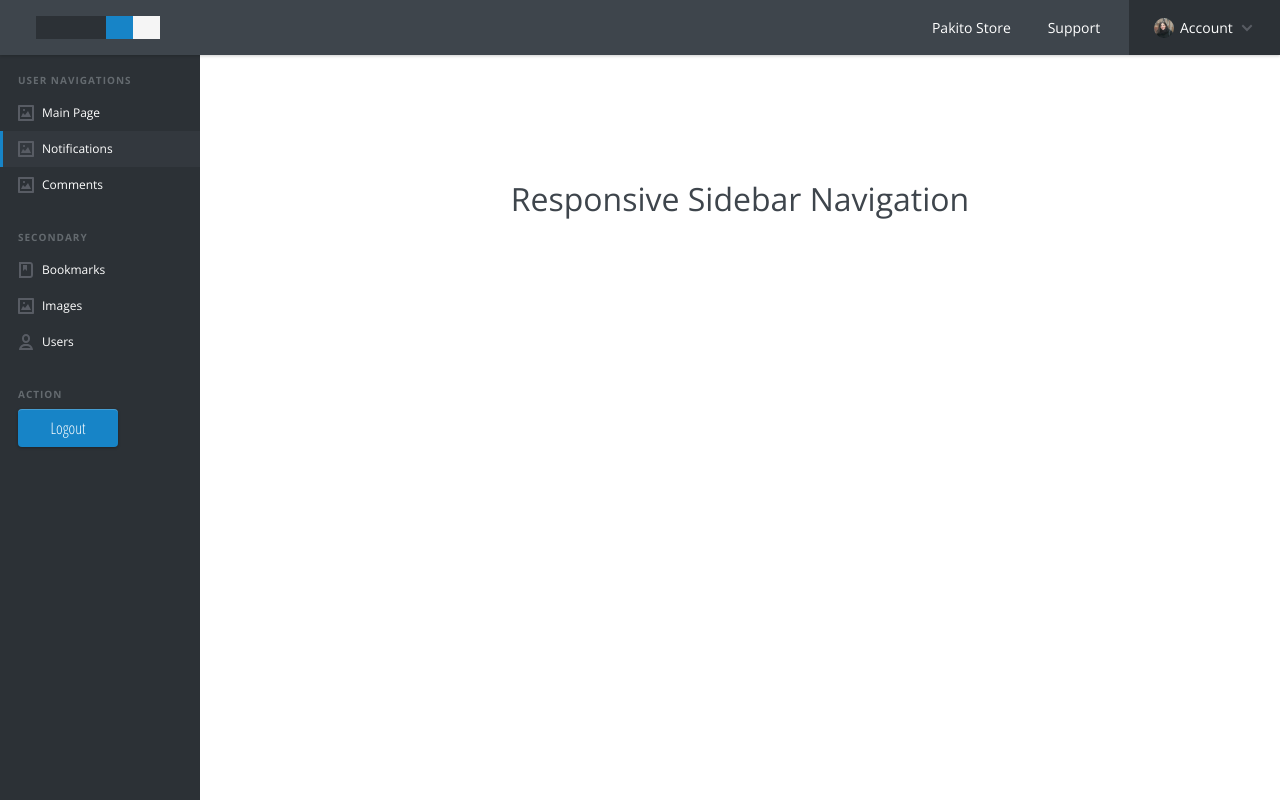
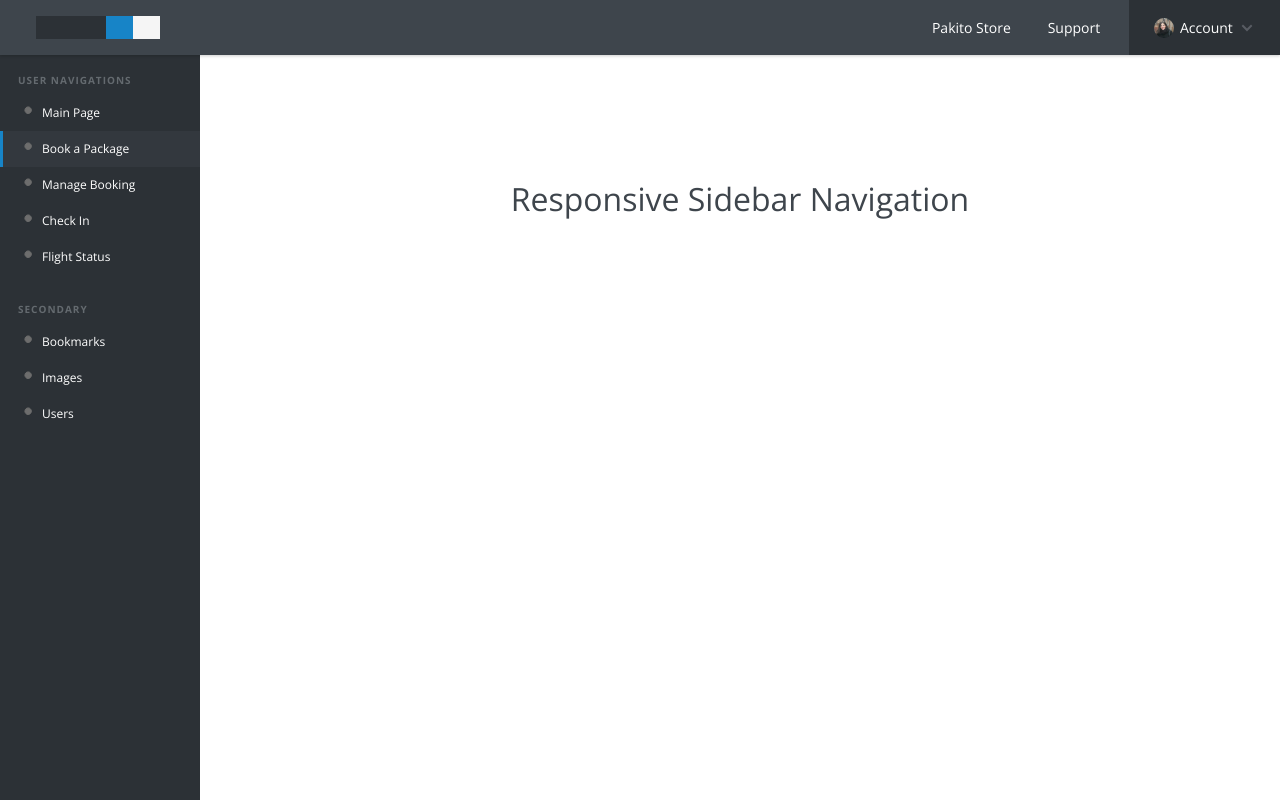
Before and after one commit to markdenverPH/PHP_Projie, a PHP site: page /php_projie/Fragments/Landing.php in a window 1280 px wide. Run offline with PHP 8.4, Linux system fonts and the light colour scheme; the visitor is signed in with stand-in values (Sample User, id 1).

Commit message:
finalized the navs

```diff
--- a/Fragments/Landing.php
+++ b/Fragments/Landing.php
@@ -46,6 +46,7 @@ if($_SESSION['is_logged'] == FALSE){
 						<li><a href="#0">My Account</a></li>
 						<li><a href="#0">Edit Account</a></li>
 
+						<li><a href="logout.php">Logout</a></li>
 					</ul>
 				</li>
 			</ul>
@@ -57,13 +58,15 @@ if($_SESSION['is_logged'] == FALSE){
 			<ul>
 				<li class="cd-label">User Navigations</li>
 				<li class=""><a href="#0">Main Page</a></li>
-				<li class=" active"><a href="#0">Notifications</a></li>
-				<li class=""><a href="#0">Comments</a></li>
+				<li class="active"><a href="#0">Book a Package</a></li>
+				<li class=""><a href="#0">Manage Booking</a></li>
+				<li class=""><a href="#0">Check In</a></li>
+				<li class=""><a href="#0">Flight Status</a></li>
 			</ul>
 
 			<ul>
 				<li class="cd-label">Secondary</li>
-				<li class="has-children bookmarks">
+				<li class="has-children ">
 					<a href="#0">Bookmarks</a>
 
 					<ul>
@@ -72,7 +75,7 @@ if($_SESSION['is_logged'] == FALSE){
 						<li><a href="#0">Import Bookmark</a></li>
 					</ul>
 				</li>
-				<li class="has-children images">
+				<li class="has-children ">
 					<a href="#0">Images</a>
 
 					<ul>
@@ -81,7 +84,7 @@ if($_SESSION['is_logged'] == FALSE){
 					</ul>
 				</li>
 
-				<li class="has-children users">
+				<li class="has-children ">
 					<a href="#0">Users</a>
 
 					<ul>
@@ -92,12 +95,7 @@ if($_SESSION['is_logged'] == FALSE){
 				</li>
 			</ul>
 
-			<ul>
-				<li class="cd-label">Action</li>
-				<form action="logout.php" method="post">
-					<input type="submit" class="action-btn" name="" value="Logout">
-				</form>
-			</ul>
+
 		</nav>
 
 		<div class="content-wrapper">
--- a/css/Landstyle.css
+++ b/css/Landstyle.css
@@ -439,7 +439,7 @@ Sidebar
   transform: translateY(-50%);
   height: 16px;
   width: 16px;
-  background: url(../img/cd-nav-icons.svg) no-repeat 0 0;
+  background: url(../img/vectorpaint.svg) no-repeat 0 0;
 }
 .cd-side-nav > ul > li.overview > a::before {
   background-position: -64px 0;
```
Also changed, not shown: img/vectorpaint.svg (added).
